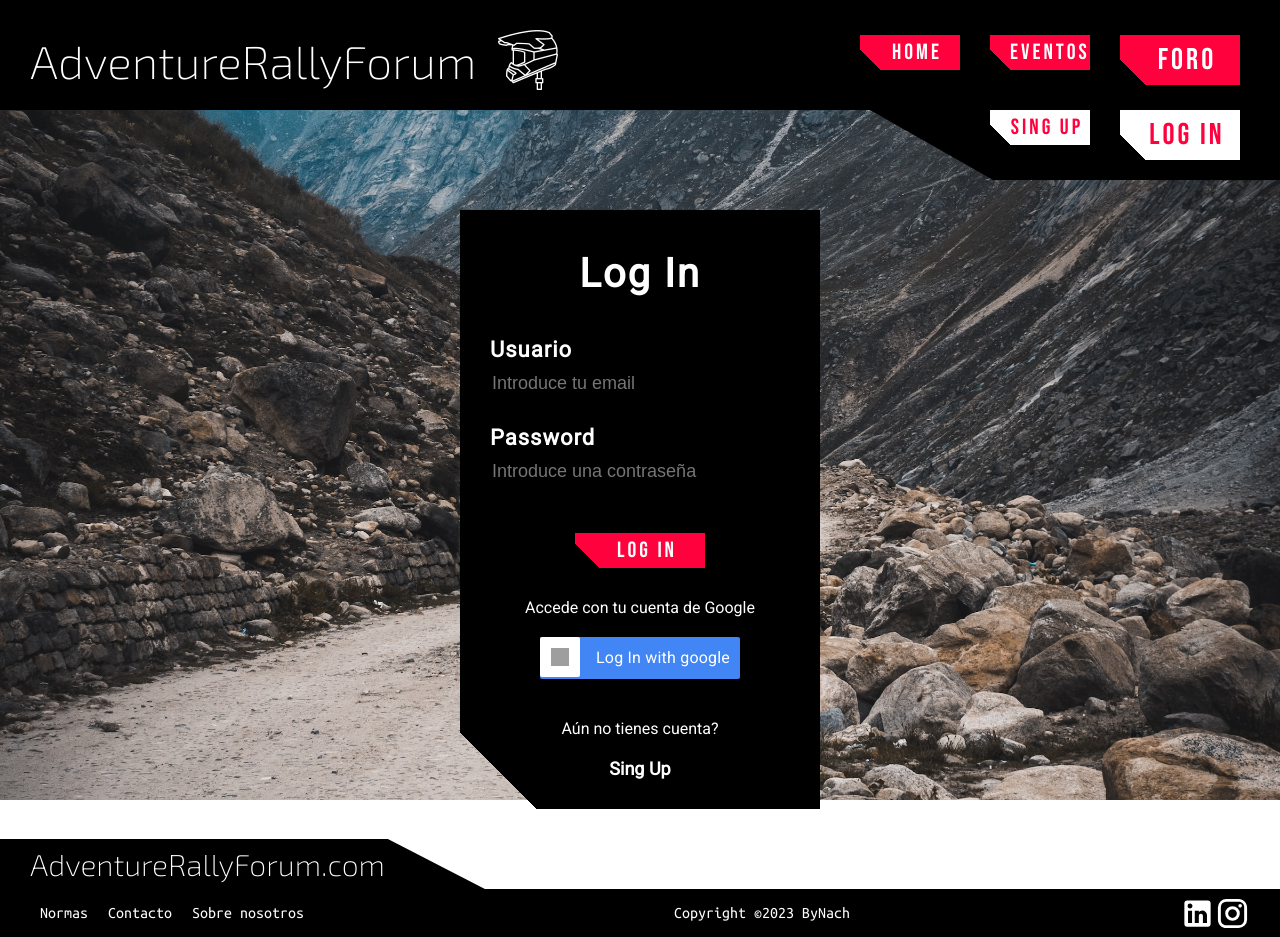
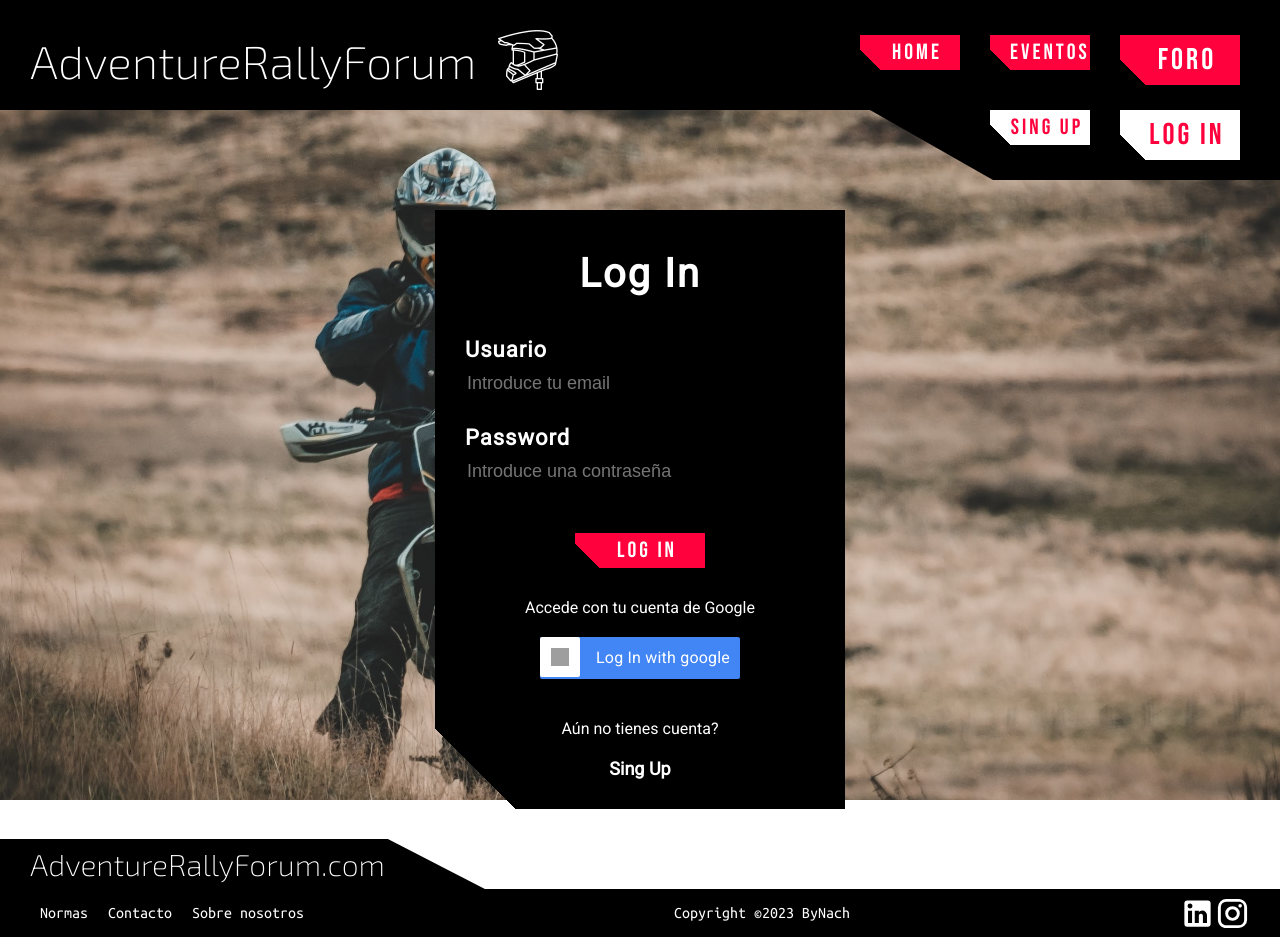
Before and after one commit to byNach/AdventureRallyForum, a React (Vite) app in the folder AdventureRallyForum/: page /LogInPage in a window 1280 px wide. Built offline with nearby package versions, Linux system fonts and the light colour scheme; grey boxes are pictures that could not be loaded.

Commit message:
RF styles

```diff
--- a/AdventureRallyForum/src/assets/Styles/Styled-components/Login-style.css
+++ b/AdventureRallyForum/src/assets/Styles/Styled-components/Login-style.css
@@ -3,7 +3,7 @@
   flex-direction: column;
   justify-content: center;
   align-items: center;
-  width: 300px;
+  width: 350px;
   height: fit-content;
   padding: 30px;
   color: white;
--- a/AdventureRallyForum/src/assets/Styles/Styled-components/Searcher-style.css
+++ b/AdventureRallyForum/src/assets/Styles/Styled-components/Searcher-style.css
@@ -8,7 +8,8 @@
   text-align: center;
   margin-bottom: 20px;
   color: white;
-  background-color: black;
+  background: linear-gradient(45deg, transparent 5%, #000000 5%);
+  padding: 5px;
   margin-bottom: 40px;
 }
 
--- a/AdventureRallyForum/src/assets/Styles/Styled-components/SingUp-style.css
+++ b/AdventureRallyForum/src/assets/Styles/Styled-components/SingUp-style.css
@@ -3,7 +3,7 @@
   flex-direction: column;
   justify-content: center;
   align-items: center;
-  width: 300px;
+  width: 350px;
   height: fit-content;
   padding: 30px;
   color: white;
--- a/AdventureRallyForum/src/assets/Styles/Styled-pages/Home-style.css
+++ b/AdventureRallyForum/src/assets/Styles/Styled-pages/Home-style.css
@@ -1,11 +1,10 @@
 .HomePage {
   display: flex;
   flex-direction: column;
-  background-image: url("../../Images/iulia-topan-rKDgAtP4ugA-unsplash.jpg");
+  background-image: url("../../Images/benjamin-hassel-oh14CAfw6bw-unsplash.jpg");
   background-repeat: no-repeat;
   background-position:center;
   background-size:cover;
-  justify-content: space-between;
 }
 
 .Content-home {
--- a/AdventureRallyForum/src/assets/Styles/Styled-pages/LogInPage-style.css
+++ b/AdventureRallyForum/src/assets/Styles/Styled-pages/LogInPage-style.css
@@ -2,10 +2,10 @@
   display: flex;
   height: 100vh;
   flex-direction: column;
-  background-image: url("../../Images/divjot-ratra-kFttVr9ULSY-unsplash.jpg");
+  background-image: url("../../Images/nikolay-dimitrov-i7FJLwf-h5k-unsplash.jpg");
   background-position: center;
   background-repeat: no-repeat;
-  background-size: cover;
+  background-size: 100%;
   justify-content: space-between;
 }
 
--- a/AdventureRallyForum/src/assets/Styles/Styled-pages/SingUpPage-style.css
+++ b/AdventureRallyForum/src/assets/Styles/Styled-pages/SingUpPage-style.css
@@ -2,10 +2,10 @@
   display: flex;
   height: 100vh;
   flex-direction: column;
-  background-image: url("../../Images/amber-kipp-EoD9riW8j04-unsplash.jpg");
+  background-image: url("../../Images/2013-ktm-1190-adventure-r-action-07.jpg");
   background-position: center;
   background-repeat: no-repeat;
-  background-size: cover;
+  background-size: 120%;
   justify-content: space-between;
 }
 
```
